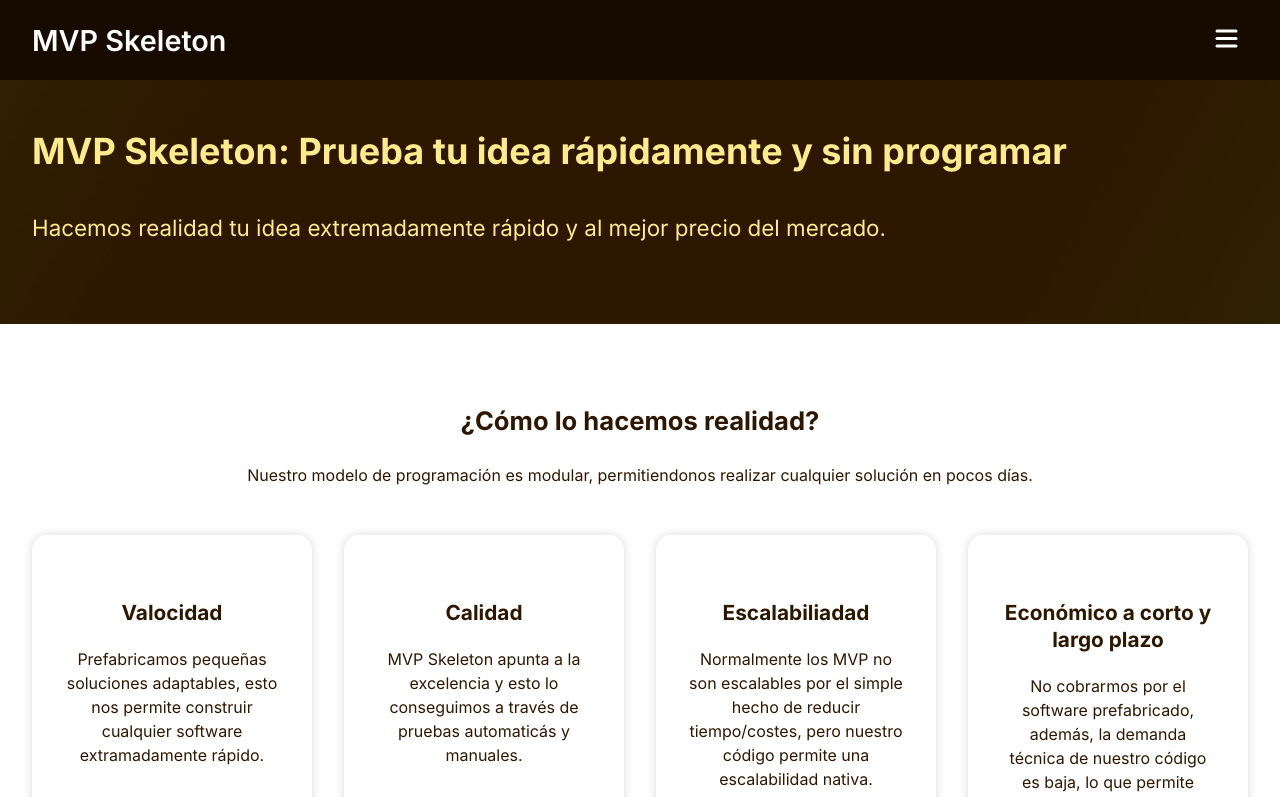
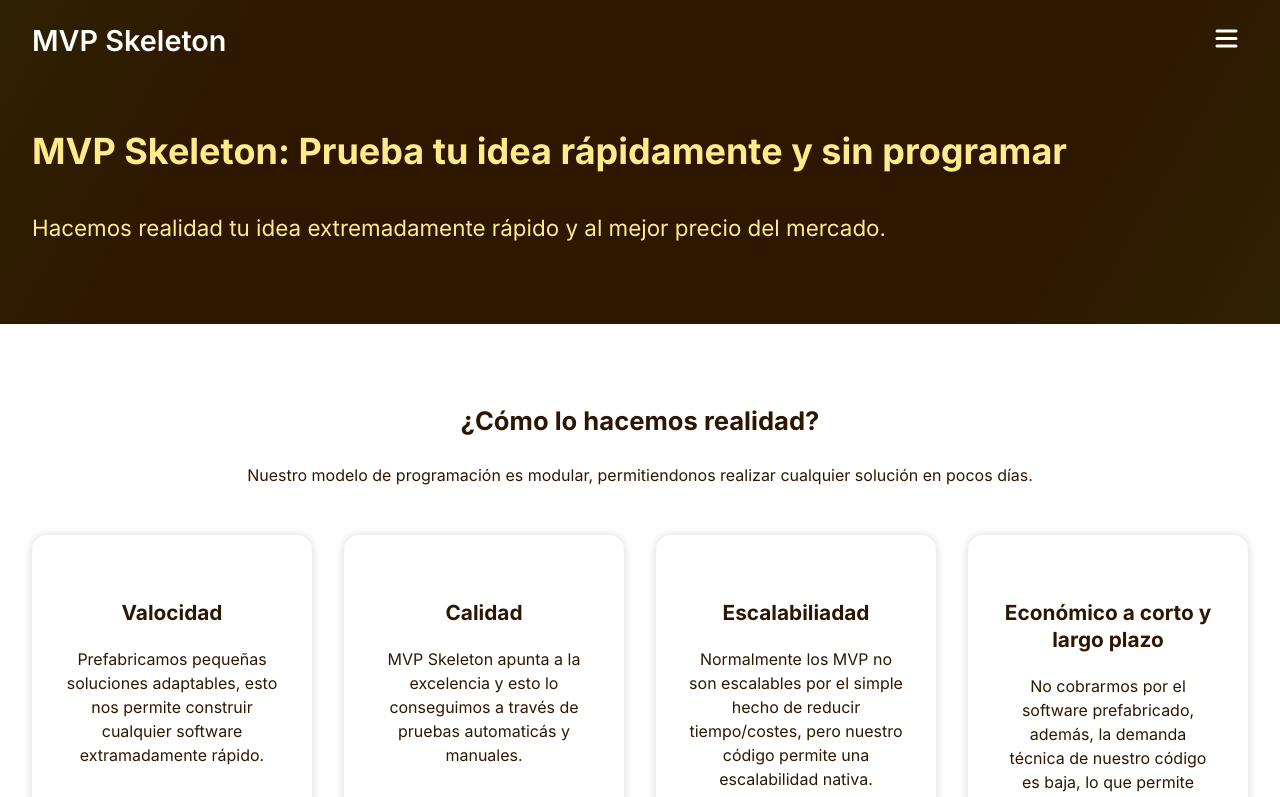
Before and after one commit to alantoledo007/mvp-skeleton-base, a React app: page / in a window 1280 px wide. Shown: the top 797 px of the page. Built offline with nearby package versions, Linux system fonts and the light colour scheme; no server answers; what react-toast-notifications would draw is missing.

Commit message:
restore header animation

```diff
--- a/src/pages/IndexPage/index.js
+++ b/src/pages/IndexPage/index.js
@@ -4,35 +4,49 @@
 import Promotion from '@/components/landing/Promotion';
 import WhyChooseUs from '@/components/landing/WhyChooseUs';
 import LandingLayout from '@/layouts/LandingLayout';
-//import { useCycle } from 'framer-motion';
-//import { useEffect } from 'react';
+import { useCycle } from 'framer-motion';
+import { useEffect } from 'react';
 import { withTheme } from 'styled-components';
 
-const IndexPage = withTheme(() => {
-  //const [isHeaderTransparent, toggleHeaderTransparent] = useCycle(true, false);
+const IndexPage = withTheme(({ theme }) => {
+  const [isHeaderTransparent, toggleHeaderTransparent] = useCycle(true, false);
+
+  useEffect(() => {
+    const onHeaderScroll = () => {
+      if (window.pageYOffset >= 80 && isHeaderTransparent) {
+        toggleHeaderTransparent();
+      } else if (window.pageYOffset < 80 && !isHeaderTransparent) {
+        toggleHeaderTransparent();
+      }
+    };
+    window.addEventListener('scroll', onHeaderScroll);
+
+    return () => {
+      window.removeEventListener('scroll', onHeaderScroll);
+    };
+  }, [isHeaderTransparent]);
 
   return (
     <LandingLayout
-    // headerProps={{
-    //   wrapperProps: {
-    //     transition: {
-    //       type: 'tween',
-    //       duration: 0.5,
-    //       ease: 'easeOut',
-    //     },
-    //     initial: 'transparent',
-    //     variants: {
-    //       solid: {
-    //         backgroundColor: theme.colors.header,
-    //       },
-    //       transparent: {
-    //         backgroundColor: 'transparent',
-    //       },
-    //     },
-    //     animate: !isHeaderTransparent ? 'solid' : 'transparent',
-    //   },
-    // }}
-    >
+      headerProps={{
+        wrapperProps: {
+          transition: {
+            type: 'tween',
+            duration: 0.5,
+            ease: 'easeOut',
+          },
+          initial: 'transparent',
+          variants: {
+            solid: {
+              backgroundColor: theme.colors.header,
+            },
+            transparent: {
+              backgroundColor: 'transparent',
+            },
+          },
+          animate: !isHeaderTransparent ? 'solid' : 'transparent',
+        },
+      }}>
       <Cover />
       <Features />
       <Promotion />
```
